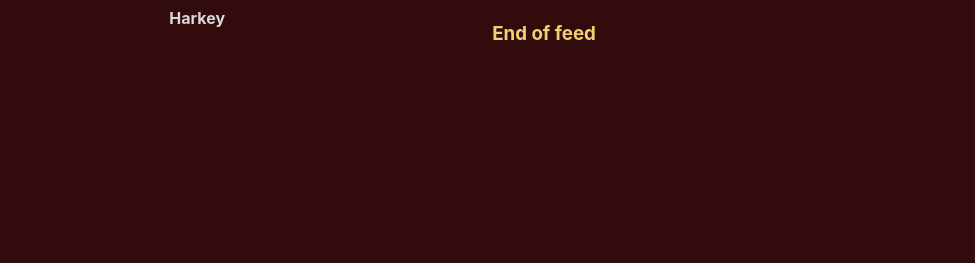
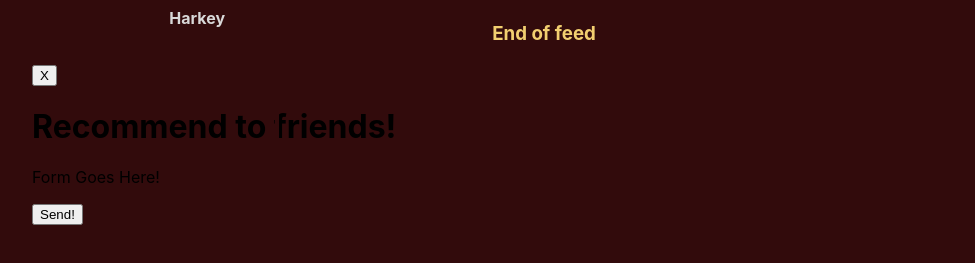
Before and after one commit to streamr-turing/streamr-FE, a React (Create React App) app: page / in a window 1280 px wide. Shown: the part 1994-2257 px from the top of the page, without its empty margins (224-1199 px from the left). Built offline with nearby package versions, Linux system fonts and the light colour scheme.

Commit message:
Create Modal Component and store for RecModal openModal state.

```diff
--- a/src/Components/MainLayout/MainLayout.js
+++ b/src/Components/MainLayout/MainLayout.js
@@ -5,24 +5,17 @@ import './_MainLayout.scss'
 
 import NavBar from '../NavBar/NavBar'
 import Header from '../Header/Header'
+import RecModal from '../RecModal/RecModal'
 
 const MainLayout = () => {
 
-  // const [clicked, setClicked] = useState('home')
-
-
-
   return (
     <div className='main-layout'>
-      <NavBar
-        // username={username}
-        // avatarUrl={avatarUrl}
-        // setClicked={setClicked}
-        // clicked={clicked}
-      />
+      <NavBar />
       <div className='header-page-section'>
       <Header />
       <Outlet />
+      <RecModal />
       </div>
     </div>
   )
--- /dev/null
+++ b/src/Components/RecModal/RecModal.js
@@ -0,0 +1,24 @@
+import './_RecModal.scss'
+
+const RecModal = () => {
+
+    return (
+        <div className="modalBackground">
+            <div className="modalContainer">
+                <button> X </button>
+                <div className="title">
+                    <h1>Recommend to friends!</h1>
+                </div>
+                <div className="body">
+                    <p>Form Goes Here!</p>
+                </div>
+                <div className="footer">
+                    <button>Send!</button>
+                </div>
+            </div>
+        </div>
+    )
+}
+
+
+export default RecModal
--- /dev/null
+++ b/src/Providers/RecModalTypes.js
@@ -0,0 +1,3 @@
+export default {
+    CHANGE_MODAL_STATE: 'CHANGE_MODAL_STATE'
+}
```
Also changed, not shown: src/Providers/RecModalContext.js (added, +28 -0 lines), src/Providers/RecModalReducer.js (added, +19 -0 lines), src/Components/RecModal/_RecModal.scss (added).
